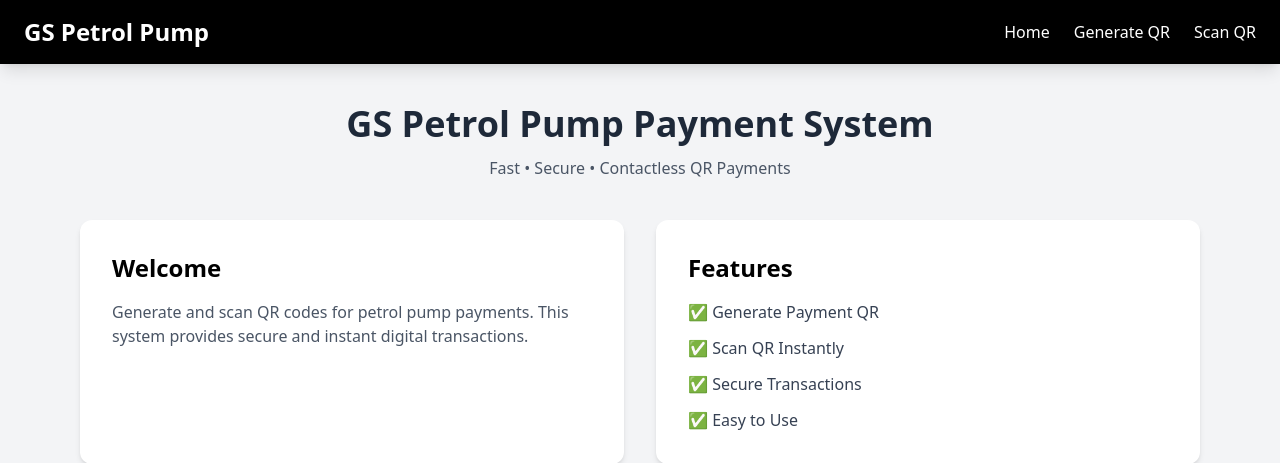
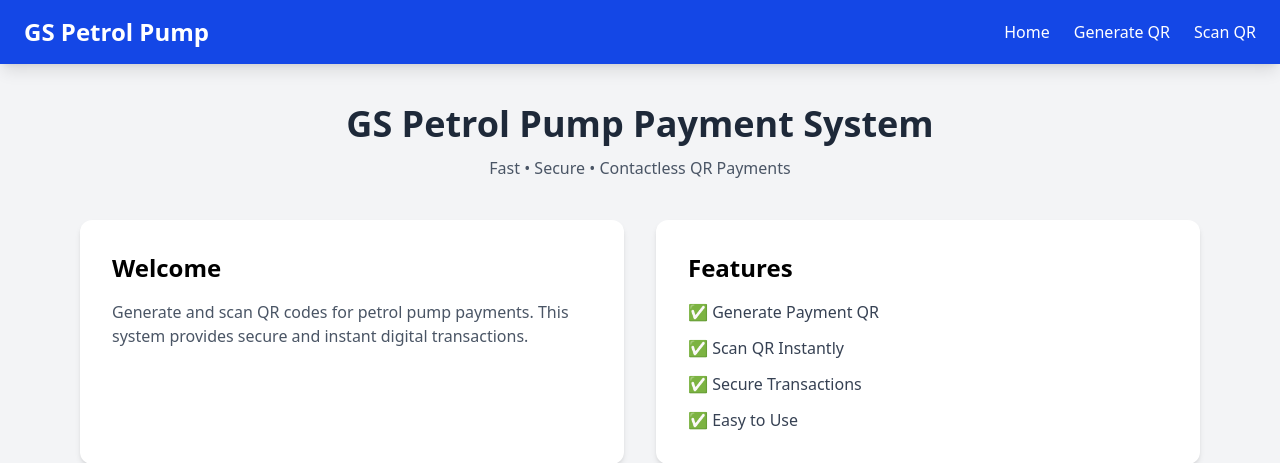
Before and after one commit to pintusingh123/Scanner-app, a Django app: page / in a window 1280 px wide. Shown: the top 463 px of the page. Run offline with Django 5.2, Linux system fonts and the light colour scheme; style sheets or scripts are compiled from the project's sources.

Commit message:
better effective ui undo color complete

```diff
--- a/scannerApp/templates/scanner/base.html
+++ b/scannerApp/templates/scanner/base.html
@@ -13,7 +13,7 @@
 <body class="bg-gray-100 min-h-screen">
 
     <!-- Navbar -->
-    <nav class="bg-black text-white shadow-lg">
+    <nav class="bg-blue-700 text-white shadow-lg">
         <div class="max-w-7xl mx-auto px-6 py-4 flex justify-between items-center">
 
             <h1 class="text-2xl font-bold">
```
